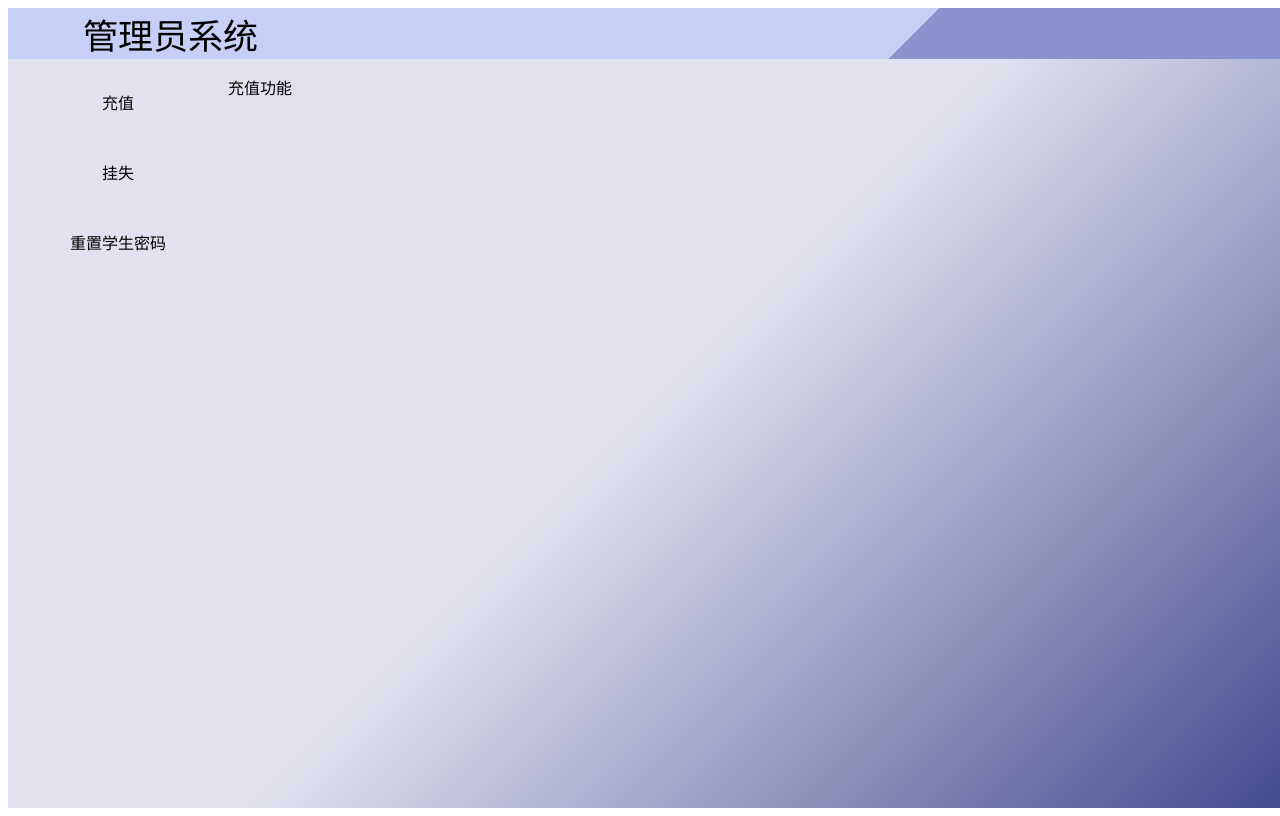
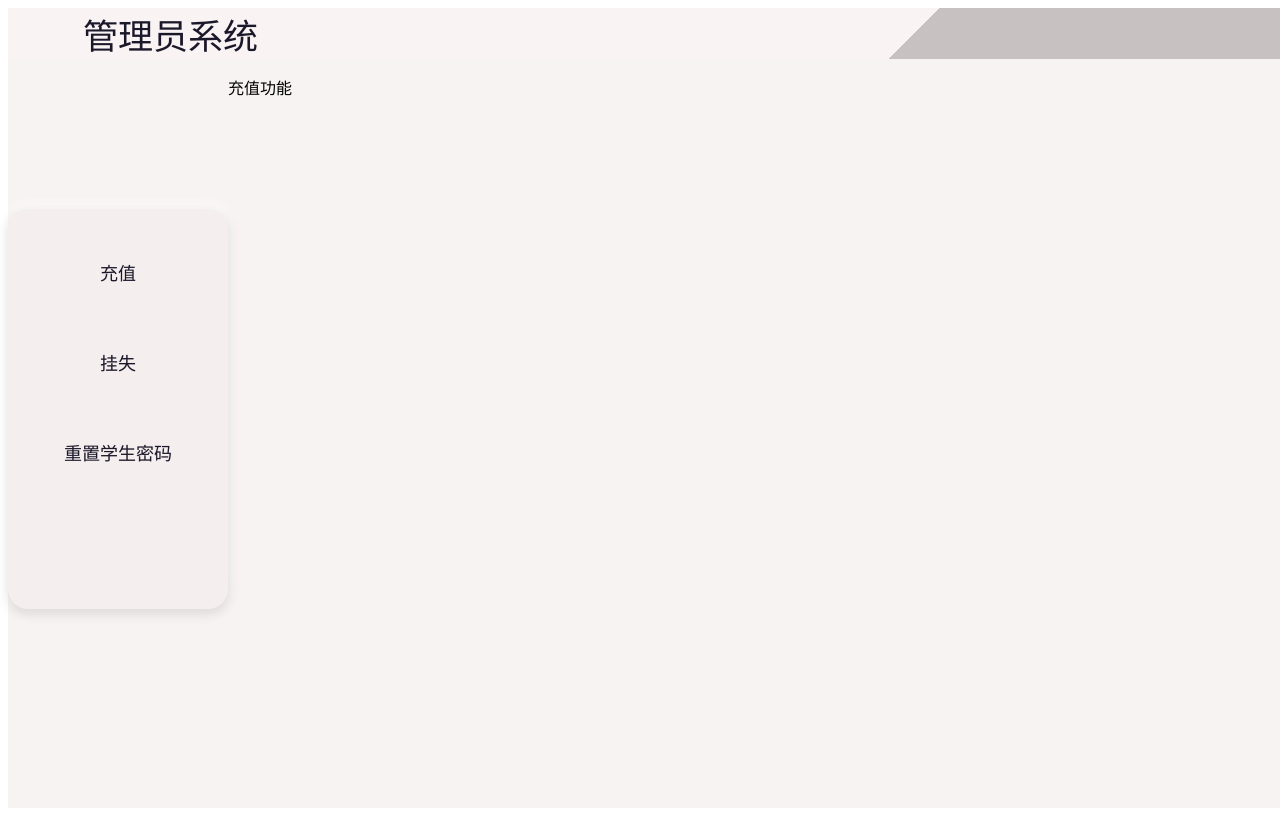
Before and after one commit to jing-gou/CardMaster, a Vue app in the folder frontend/: page / in a window 1280 px wide. Built offline with nearby package versions, Linux system fonts and the light colour scheme.

Commit message:
style: 优化管理员界面样式，调整背景颜色和组件布局

```diff
--- a/frontend/src/views/administrator.vue
+++ b/frontend/src/views/administrator.vue
@@ -27,32 +27,43 @@
   grid-template-columns: 220px 1fr;
   width: 100vw;
   height: 100vh;
-  background: linear-gradient(135deg, rgb(225, 225, 239) 50%, rgb(66, 75, 143));
+  background-color: rgb(247, 243, 243);
 }
 .header {
+  color: rgb(27 24 42);
   grid-column: 1/-1;
   background: linear-gradient(
     135deg,
-    rgb(198, 207, 246) 70%,
-    rgb(138, 146, 206) 50%
+    rgb(249, 243, 243) 70%,
+    rgb(199, 193, 193) 50%
   );
   font-size: 35px;
   font-weight: 400;
   padding-left: 75px;
 }
 .safari {
+  margin-top: 150px;
+  height: 400px;
   grid-column: 1/2;
   grid-row: 2 / 3;
   display: flex;
   flex-direction: column;
   align-items: center;
+  background-color: rgb(245, 238, 238);
+  border-radius: 20px;
+  box-shadow:
+    0 4px 12px rgba(39, 39, 39, 0.15),
+    0 -4px 12px rgb(255, 252, 252);
 }
 .item {
+  font-size: 18px;
+  text-shadow: 0 0 1px rgba(0, 0, 0, 0.08);
+  color: rgb(27 24 42);
   width: 220px;
   height: 50px;
   line-height: 50px;
   text-align: center;
-  margin-top: 20px;
+  margin-top: 40px;
 }
 .information {
   grid-column: 2 / 3;
```
